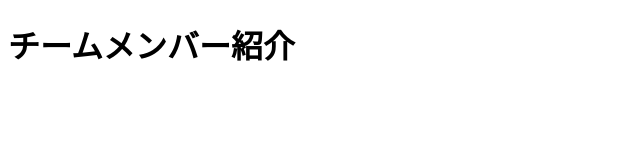
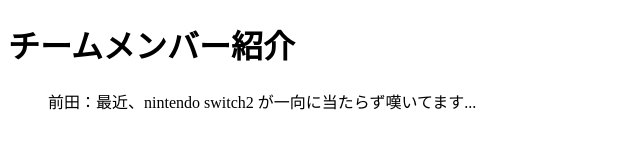
Before and after one commit to 2401368/01091920V2, a plain HTML site: page index.html in a window 1280 px wide. Shown: the whole page, without its empty margins (0-640 px from the left). Drawn offline with Linux system fonts and the light colour scheme.

Commit message:
Update index.html

```diff
--- a/index.html
+++ b/index.html
@@ -9,6 +9,7 @@
     <h1>チームメンバー紹介</h1>
     <ul>
         <!-- メンバー紹介をここに追加 -->
+         <p>前田：最近、nintendo switch2 が一向に当たらず嘆いてます...</p>
     </ul>
 </body>
 </html>
```
